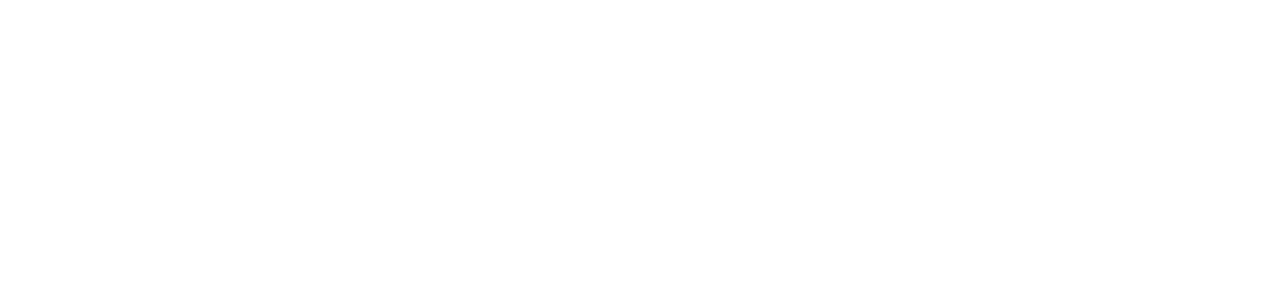
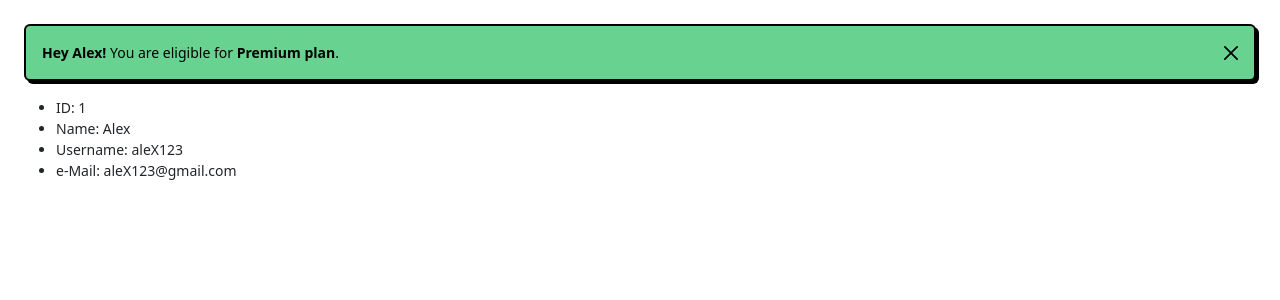
Before and after one commit to guruprakash-c/Angular20Course, an Angular app: page / in a window 1280 px wide. Shown: the top 300 px of the page. Built offline with nearby package versions, Linux system fonts and the light colour scheme.

Commit message:
Service Injection

```diff
--- /dev/null
+++ b/src/components/profile/profile.component.html
@@ -0,0 +1,20 @@
+<main class="p-4">
+    @if(isEligibleforPremium){
+        <div class="alert alert-success alert-dismissible fade show" role="alert">
+            <strong>Hey {{userData.name | titlecase }}!</strong> You are eligible for <strong>Premium plan</strong>.
+            <button type="button" class="btn-close" data-bs-dismiss="alert" aria-label="Close"></button>
+        </div>
+    }
+    @else{
+        <div class="alert alert-danger alert-dismissible fade show" role="alert">
+            <strong>Hey {{userData.name | titlecase }}!</strong> You are not eligible for <strong>Premium plan</strong>.
+            <button type="button" class="btn-close" data-bs-dismiss="alert" aria-label="Close"></button>
+        </div>
+    }
+    <ul>
+        <li>ID: {{userData.id}}</li>
+        <li>Name: {{userData.name}}</li>
+        <li>Username: {{userData.userName}}</li>
+        <li>e-Mail: {{userData.email}}</li>
+    </ul>
+</main>
--- /dev/null
+++ b/src/components/profile/profile.component.ts
@@ -0,0 +1,18 @@
+import { Component } from '@angular/core';
+import { UserService } from '../../services/users/user.service';
+import { CommonModule } from '@angular/common';
+
+@Component({
+  selector: 'app-profile',
+  imports: [CommonModule],
+  templateUrl: './profile.component.html',
+  styleUrl: './profile.component.css'
+})
+export class ProfileComponent {
+  userData:any = {};
+  isEligibleforPremium:boolean;
+  constructor(private userService:UserService) {
+    this.userData = this.userService.userData;
+    this.isEligibleforPremium = this.userService.isEligibleforPremium();
+  }
+}
--- a/src/main.ts
+++ b/src/main.ts
@@ -1,16 +1,18 @@
 import { Component } from '@angular/core';
 import { bootstrapApplication } from '@angular/platform-browser';
 import { RouterOutlet } from '@angular/router';
+import { ProfileComponent } from './components/profile/profile.component';
 
 @Component({
   selector: 'app-root',
-  imports: [RouterOutlet],
+  imports: [RouterOutlet, ProfileComponent],
   template: `
     <!--app-header/>
     <main>
     <app-loader/>
     </main>
     <app-footer/>-->
+    <app-profile />
     <router-outlet/>
   `,
 })
--- /dev/null
+++ b/src/services/users/user.service.ts
@@ -0,0 +1,16 @@
+import { Injectable } from '@angular/core';
+
+@Injectable({
+  providedIn: 'root'
+})
+export class UserService {
+  userData:any = {
+    id:1,
+    name: 'Alex',
+    userName: 'aleX123',
+    email: 'aleX123@gmail.com',
+    subscription: 'basic'
+  };
+
+  isEligibleforPremium = () :boolean => (this.userData.subscription == 'basic' && this.userData.email.endsWith('@gmail.com')) ? true : false;
+}
```
Also changed, not shown: src/app.config.server.ts (added, +13 -0 lines), src/components/profile/profile.component.css (added), 2 other files (tests, documents, lock files or other folders).
